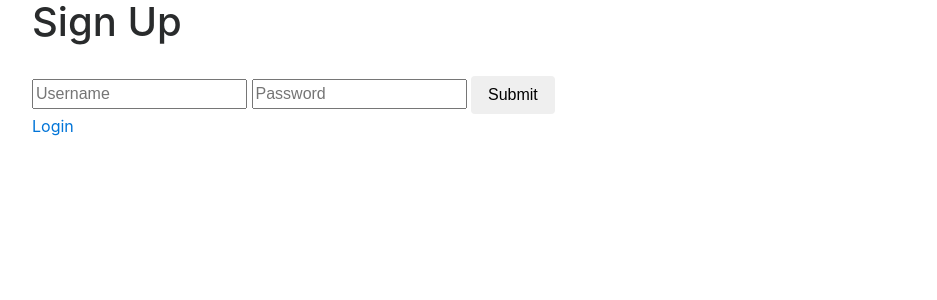
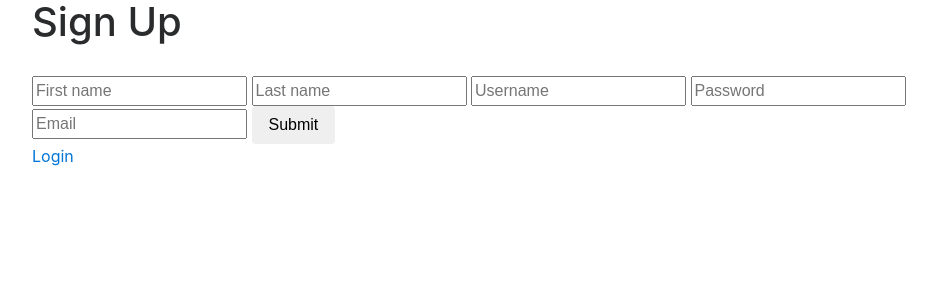
Before and after one commit to CrystalCo/books-p1, a Flask app: template templates/signup.html in a window 1280 px wide. Shown: the top 300 px of the page, without its empty margins (68-1005 px from the left). Run offline with Flask 2, Linux system fonts and the light colour scheme; the template is opened without the code that fills it, so the values that code supplies are empty; some libraries are stand-ins or nearby versions.

Commit message:
applications file signup route updated to reflect airplane1 project syntax

```diff
--- a/application.py
+++ b/application.py
@@ -67,10 +67,20 @@ def logout():
     flash("You were just logged out!")
     return render_template("index.html")
 
-@app.route("/signup", methods=["POST"])
+@app.route("/signup", methods=["GET", "POST"])
 def signup():
-    error = None
-    username = request.form.get("username")
-    password = request.form.get("password")
-    flash("You are now registered.  Please login to review your books.")
-    return render_template("signup.html", username=username, password=password)
+        """Sign Up"""
+        # Get form information.
+        firstname = request.form.get("firstname")
+        lastname = request.form.get("lastname")
+        username = request.form.get("username")
+        password = request.form.get("password")
+        email = request.form.get("email")
+
+        # Make sure username does not already exist.
+        if db.execute("SELECT * FROM users WHERE username = :username", {"username": username}).rowcount == 1:
+            return render_template("error.html", message="That username already exists.")
+        db.execute("INSERT INTO users (firstname, lastname, username, password, email) VALUES (:firstname, :lastname, :username, :password, :email)",
+                {"firstname": firstname, "lastname": lastname, "username": username, "password": password, "email": email})
+        db.commit()
+        return render_template("success.html")
--- a/templates/signup.html
+++ b/templates/signup.html
@@ -9,8 +9,11 @@
         <h1>Sign Up</h1>
         <br>
         <form action="" method="post">
+            <input type="text" placeholder="First name" name="firstname" >
+            <input type="text" placeholder="Last name" name="lastname" >
             <input type="text" placeholder="Username" name="username" >
             <input type="text" placeholder="Password" name="password" >
+            <input type="text" placeholder="Email" name="email" >
             <button class="btn btn-default">Submit</button>
         </form>
         {% if error %}
```
